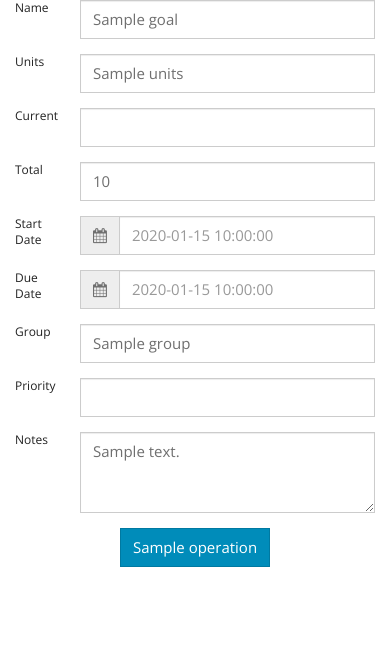
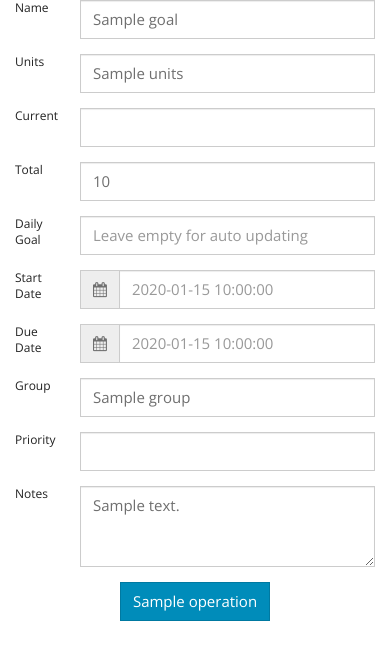
Before and after one commit to cdated/ananke, a Flask app: template templates/goal.html in a window 390 px wide. Shown: the part 138-798 px from the top of the page. Run offline with Flask 2, Linux system fonts and the light colour scheme; the template is opened without the code that fills it: most values are stand-ins (such as "Sample title", 1, 10 or a date in 2020); some libraries are stand-ins or nearby versions.

Commit message:
Allow user to override daily goal and misc...
Only award gold star if work done while behind
Make calendars more mobile friendly
Added min values to number fields

```diff
--- a/server.py
+++ b/server.py
@@ -12,7 +12,7 @@ app = Flask(__name__)
 
 USER = os.environ.get('USER', 'cdated')
 
-GOAL_KEYS = ['name', 'units', 'current', 'total',
+GOAL_KEYS = ['name', 'units', 'current', 'total', 'daily_goal_set',
              'group','priority', 'notes']
 
 def groups():
--- a/templates/goal.html
+++ b/templates/goal.html
@@ -55,13 +55,21 @@
       <div class="form-group row">
         <label for="current" class="col-xs-2 col-form-label">Current</label>
         <div class="col-xs-10">
-          <input class="form-control" type="number" value="{{goal.current}}" name="current" id="current">
+          <input class="form-control" type="number" value="{{goal.current}}" name="current" min="0" id="current">
         </div>
       </div>
       <div class="form-group row">
         <label for="total" class="col-xs-2 col-form-label">Total</label>
         <div class="col-xs-10">
-          <input class="form-control" type="number" value="{{goal.total}}" name="total" id="total">
+          <input class="form-control" type="number" value="{{goal.total}}" name="total" min="0" id="total">
+        </div>
+      </div>
+      <div class="form-group row">
+        <label for="total" class="col-xs-2 col-form-label">Daily Goal</label>
+        <div class="col-xs-10">
+          <input class="form-control" type="number" value="{{goal.daily_goal_set}}"
+                 name="daily_goal_set" placeholder="Leave empty for auto updating"
+                 min="0" id="daily_goal_set">
         </div>
       </div>
       <div class="form-group row">
@@ -95,7 +103,7 @@
       <div class="form-group row">
         <label for="priority" class="col-xs-2 col-form-label">Priority</label>
         <div class="col-xs-10">
-          <input class="form-control" type="number" value="{{goal.priority}}" name="priority" id="priority">
+          <input class="form-control" type="number" value="{{goal.priority}}" name="priority" min="0" id="priority">
         </div>
       </div>
       <div class="form-group row">
@@ -151,6 +159,7 @@
               container: container,
               todayHighlight: true,
               autoclose: true,
+              orientation: "top",
           })
       })
       $(document).ready(function(){
@@ -161,6 +170,7 @@
               container: container,
               todayHighlight: true,
               autoclose: true,
+              orientation: "top",
           })
       })
     </script>
```
Also changed, not shown: templates/index.html (+13 -11 lines).
